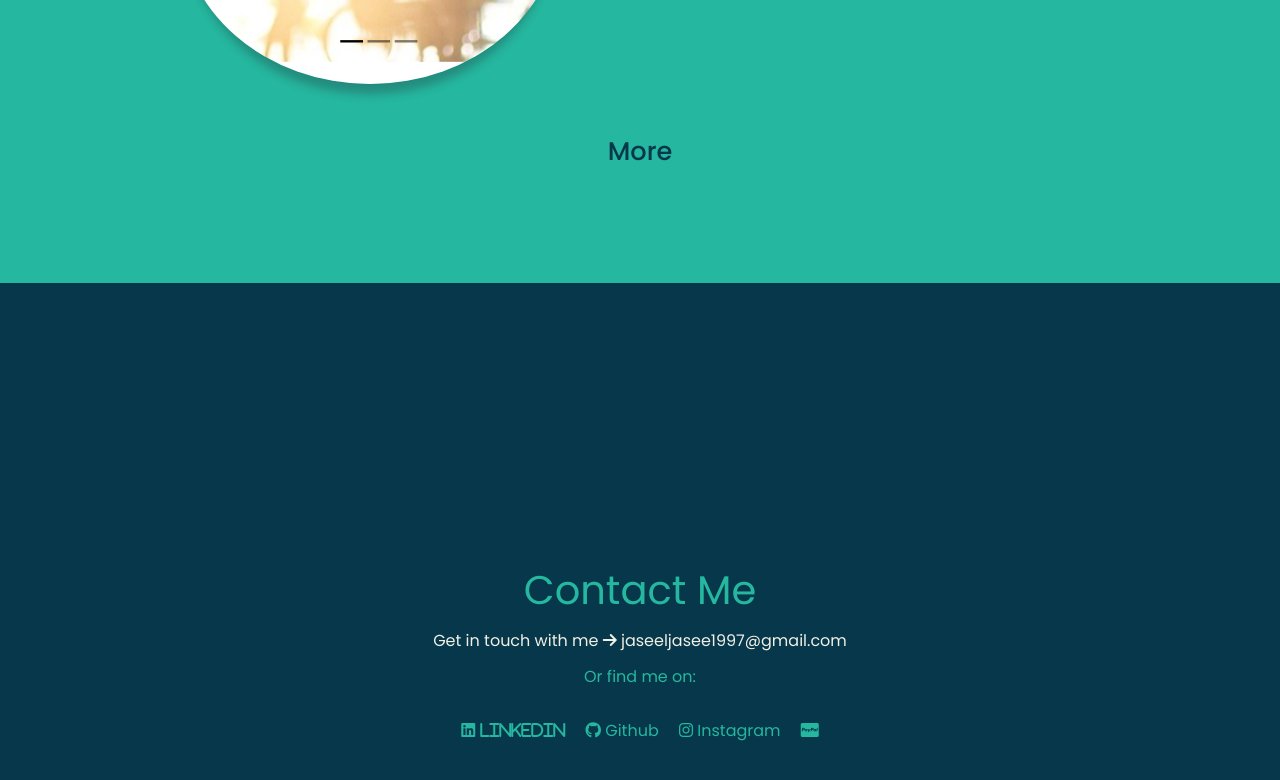
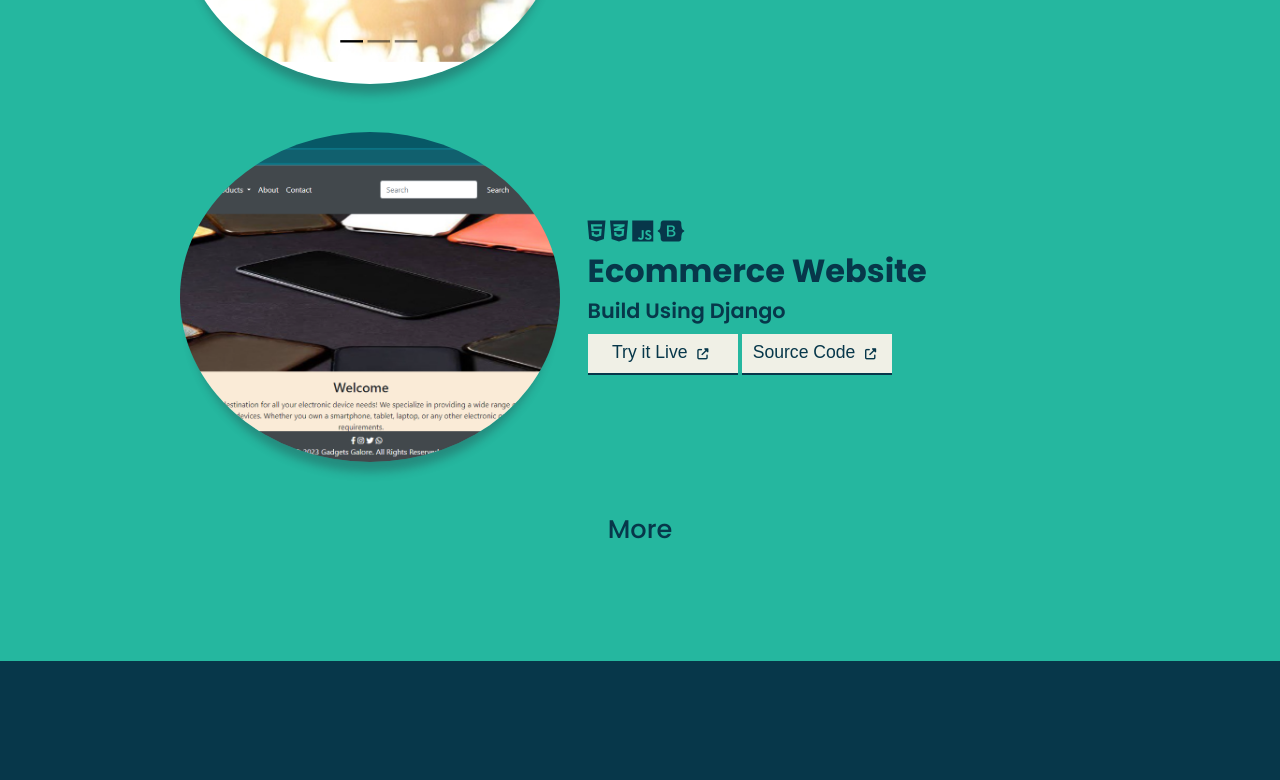
Before and after one commit to jaseel6303/portfolio_website, a plain HTML site: page index.html in a window 1280 px wide. Shown: the part 1981-2761 px from the top of the page. Drawn offline with nearby package versions, Linux system fonts and the light colour scheme.

Commit message:
add project links

```diff
--- a/index.html
+++ b/index.html
@@ -118,10 +118,28 @@
                 <button><a href="https://jd6303.pythonanywhere.com/" target="blank">Try it Live <i
                       class="fas fa-external-link-alt"></i></a>
                 </button>
-                <button><a href="https://github.com/jaseel6303/portfolio_website" target="blank">Source Code <i
+                <button><a href="https://github.com/jaseel6303/hospital_website" target="blank">Source Code <i
                       class="fas fa-external-link-alt"></i></a>
                 </button>
+              </div>
+            </div>
 
+            <div class="proj-2">
+              <img src="images/Screenshot_ecommerce.png">
+              <div class="proj2-details">
+                <i class="fab fa-html5"></i>
+                <i class="fab fa-css3-alt"></i>
+                <i class="fab fa-js"></i>
+                <i class="fa-brands fa-bootstrap"></i>
+                <h2>Ecommerce Website</h2>
+                <p>Build Using Django</p>
+
+                <button><a href="https://jaseel6303.pythonanywhere.com/" target="blank">Try it Live <i
+                      class="fas fa-external-link-alt"></i></a>
+                </button>
+                <button><a href="https://github.com/jaseel6303/ecommerce" target="blank">Source Code <i
+                      class="fas fa-external-link-alt"></i></a>
+                </button>
               </div>
             </div>
 
```
Also changed, not shown: images/Screenshot_ecommerce.png (added).
